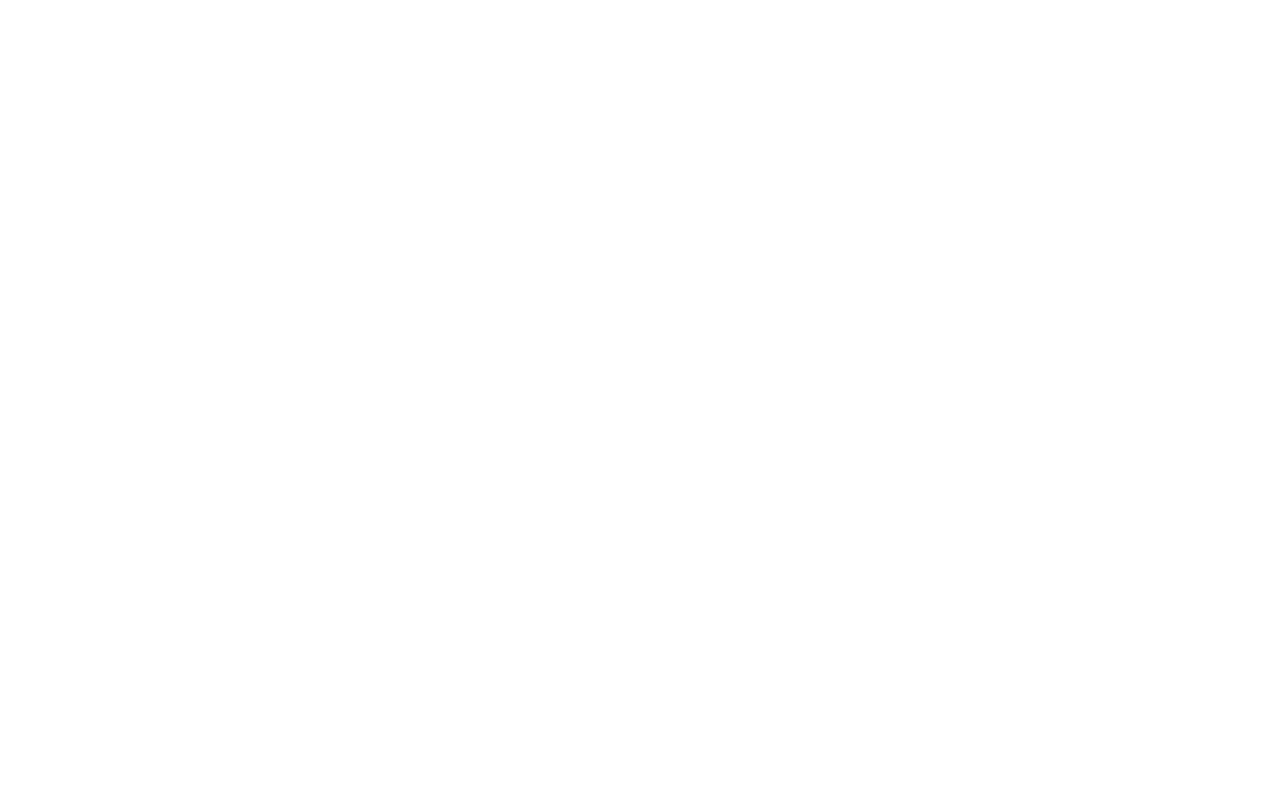
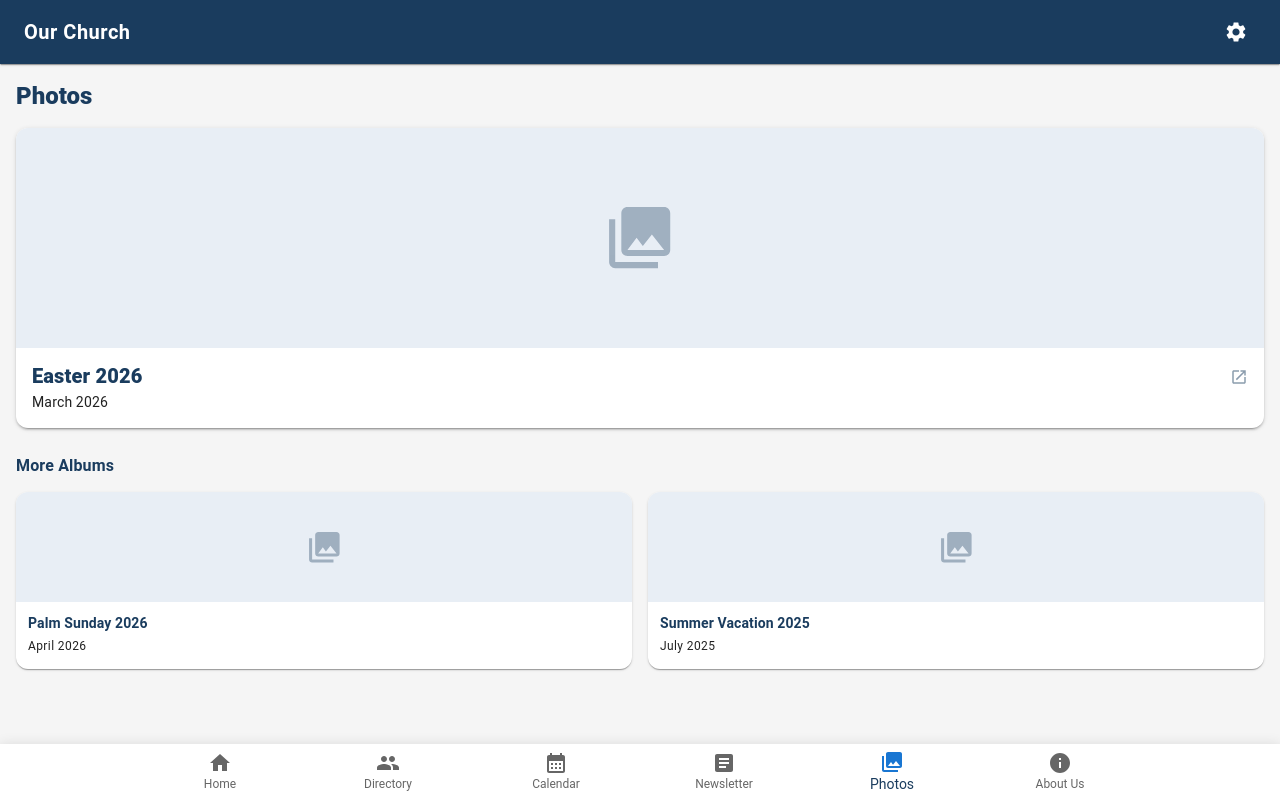
Before and after one commit to codervijo/csinorcal, a React (Vite) app: page /photos in a window 1280 px wide. Before the commit this address had no page. Built offline with nearby package versions, Linux system fonts and the light colour scheme; the HTML template or start-up script is replaced by a standard one.

Commit message:
feat: Add Photos tab

```diff
--- a/src/App.tsx
+++ b/src/App.tsx
@@ -12,6 +12,7 @@
 import SettingsPage from "./pages/SettingsPage";
 import ContributionsPage from "./pages/ContributionsPage";
 import NewsletterPage from "./pages/NewsletterPage";
+import PhotosPage from "./pages/PhotosPage";
 import LoginPage from "./pages/LoginPage";
 
 const queryClient = new QueryClient();
@@ -33,6 +34,7 @@
             <Route path="/settings" element={<SettingsPage />} />
             <Route path="/contributions" element={<ContributionsPage />} />
             <Route path="/newsletters" element={<NewsletterPage />} />
+            <Route path="/photos" element={<PhotosPage />} />
           </Route>
         </Routes>
       </BrowserRouter>
--- a/src/components/AppLayout.tsx
+++ b/src/components/AppLayout.tsx
@@ -13,12 +13,14 @@
 import CalendarMonthIcon from "@mui/icons-material/CalendarMonth";
 import InfoIcon from "@mui/icons-material/Info";
 import ArticleIcon from "@mui/icons-material/Article";
+import PhotoLibraryIcon from "@mui/icons-material/PhotoLibrary";
 
 const tabs = [
   { label: "Home", icon: <HomeIcon />, path: "/" },
   { label: "Directory", icon: <PeopleIcon />, path: "/directory" },
   { label: "Calendar", icon: <CalendarMonthIcon />, path: "/calendar" },
   { label: "Newsletter", icon: <ArticleIcon />, path: "/newsletters" },
+  { label: "Photos", icon: <PhotoLibraryIcon />, path: "/photos" },
   { label: "About Us", icon: <InfoIcon />, path: "/about" },
 ];
 
--- /dev/null
+++ b/src/data/photos.json
@@ -0,0 +1,26 @@
+[
+
+  {
+    "id": "album-1",
+    "title": "Easter 2026",
+    "albumUrl": "https://photos.app.goo.gl/LM2nX1P4o6ZJQAHu6",
+    "coverUrl": "",
+    "date": "March 2026"
+  },
+  {
+    "id": "album-2",
+    "title": "Palm Sunday 2026",
+    "albumUrl": "https://photos.app.goo.gl/hZ4juu2dtbeiFaZi8",
+    "coverUrl": "",
+    "date": "April 2026"
+  },
+  {
+    "id": "album-3",
+    "title": "Summer Vacation 2025",
+    "albumUrl": "https://photos.app.goo.gl/LM2nX1P4o6ZJQAHu6",
+    "coverUrl": "",
+    "date": "July 2025"
+  }
+
+
+]
--- /dev/null
+++ b/src/pages/PhotosPage.tsx
@@ -0,0 +1,107 @@
+import Box from "@mui/material/Box";
+import Typography from "@mui/material/Typography";
+import Card from "@mui/material/Card";
+import CardActionArea from "@mui/material/CardActionArea";
+import CardMedia from "@mui/material/CardMedia";
+import CardContent from "@mui/material/CardContent";
+import PhotoLibraryIcon from "@mui/icons-material/PhotoLibrary";
+import OpenInNewIcon from "@mui/icons-material/OpenInNew";
+import albums from "../data/photos.json";
+
+type Album = { id: string; title: string; albumUrl: string; coverUrl: string; date: string };
+
+function openAlbum(url: string) {
+  window.open(url, "_blank", "noopener,noreferrer");
+}
+
+function AlbumCover({ album, height }: { album: Album; height: number }) {
+  return album.coverUrl ? (
+    <CardMedia
+      component="img"
+      height={height}
+      image={album.coverUrl}
+      alt={album.title}
+      sx={{ objectFit: "cover" }}
+    />
+  ) : (
+    <Box
+      sx={{
+        height,
+        bgcolor: "#e8eef5",
+        display: "flex",
+        alignItems: "center",
+        justifyContent: "center",
+      }}
+    >
+      <PhotoLibraryIcon sx={{ fontSize: height / 3, color: "#1a3c5e", opacity: 0.35 }} />
+    </Box>
+  );
+}
+
+function FeaturedAlbumCard({ album }: { album: Album }) {
+  return (
+    <Card sx={{ borderRadius: 3, boxShadow: 2, mb: 3 }}>
+      <CardActionArea onClick={() => openAlbum(album.albumUrl)}>
+        <AlbumCover album={album} height={220} />
+        <CardContent sx={{ py: 2, px: 2 }}>
+          <Box sx={{ display: "flex", alignItems: "flex-start", justifyContent: "space-between" }}>
+            <Box>
+              <Typography variant="h6" sx={{ fontWeight: 800, color: "#1a3c5e", lineHeight: 1.2 }}>
+                {album.title}
+              </Typography>
+              <Typography variant="body2" color="text.secondary" sx={{ mt: 0.5 }}>
+                {album.date}
+              </Typography>
+            </Box>
+            <OpenInNewIcon sx={{ color: "#1a3c5e", opacity: 0.5, mt: 0.5, fontSize: 18 }} />
+          </Box>
+        </CardContent>
+      </CardActionArea>
+    </Card>
+  );
+}
+
+function AlbumCard({ album }: { album: Album }) {
+  return (
+    <Card sx={{ borderRadius: 3, boxShadow: 1 }}>
+      <CardActionArea onClick={() => openAlbum(album.albumUrl)}>
+        <AlbumCover album={album} height={110} />
+        <CardContent sx={{ py: 1.5, px: 1.5 }}>
+          <Typography variant="subtitle2" sx={{ fontWeight: 700, color: "#1a3c5e", lineHeight: 1.3 }}>
+            {album.title}
+          </Typography>
+          <Typography variant="caption" color="text.secondary">
+            {album.date}
+          </Typography>
+        </CardContent>
+      </CardActionArea>
+    </Card>
+  );
+}
+
+export default function PhotosPage() {
+  const [featured, ...rest] = albums as Album[];
+
+  return (
+    <Box sx={{ p: 2 }}>
+      <Typography variant="h5" sx={{ fontWeight: 800, mb: 2, color: "#1a3c5e" }}>
+        Photos
+      </Typography>
+
+      {featured && <FeaturedAlbumCard album={featured} />}
+
+      {rest.length > 0 && (
+        <>
+          <Typography variant="subtitle1" sx={{ fontWeight: 700, color: "#1a3c5e", mb: 1.5 }}>
+            More Albums
+          </Typography>
+          <Box sx={{ display: "grid", gridTemplateColumns: "1fr 1fr", gap: 2 }}>
+            {rest.map((album) => (
+              <AlbumCard key={album.id} album={album} />
+            ))}
+          </Box>
+        </>
+      )}
+    </Box>
+  );
+}
```
Also changed, not shown: 1 other file (tests, documents, lock files or other folders).
